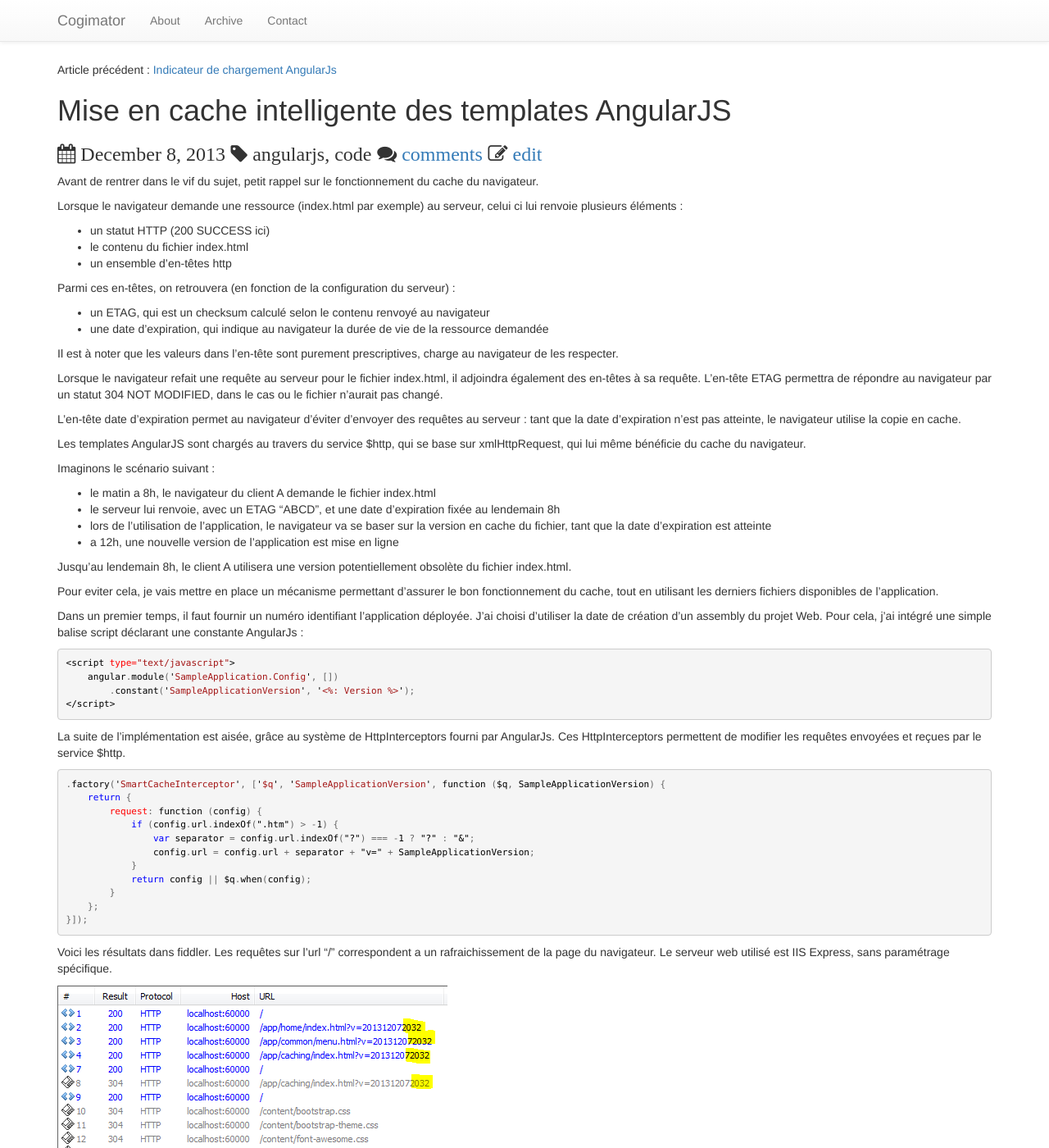
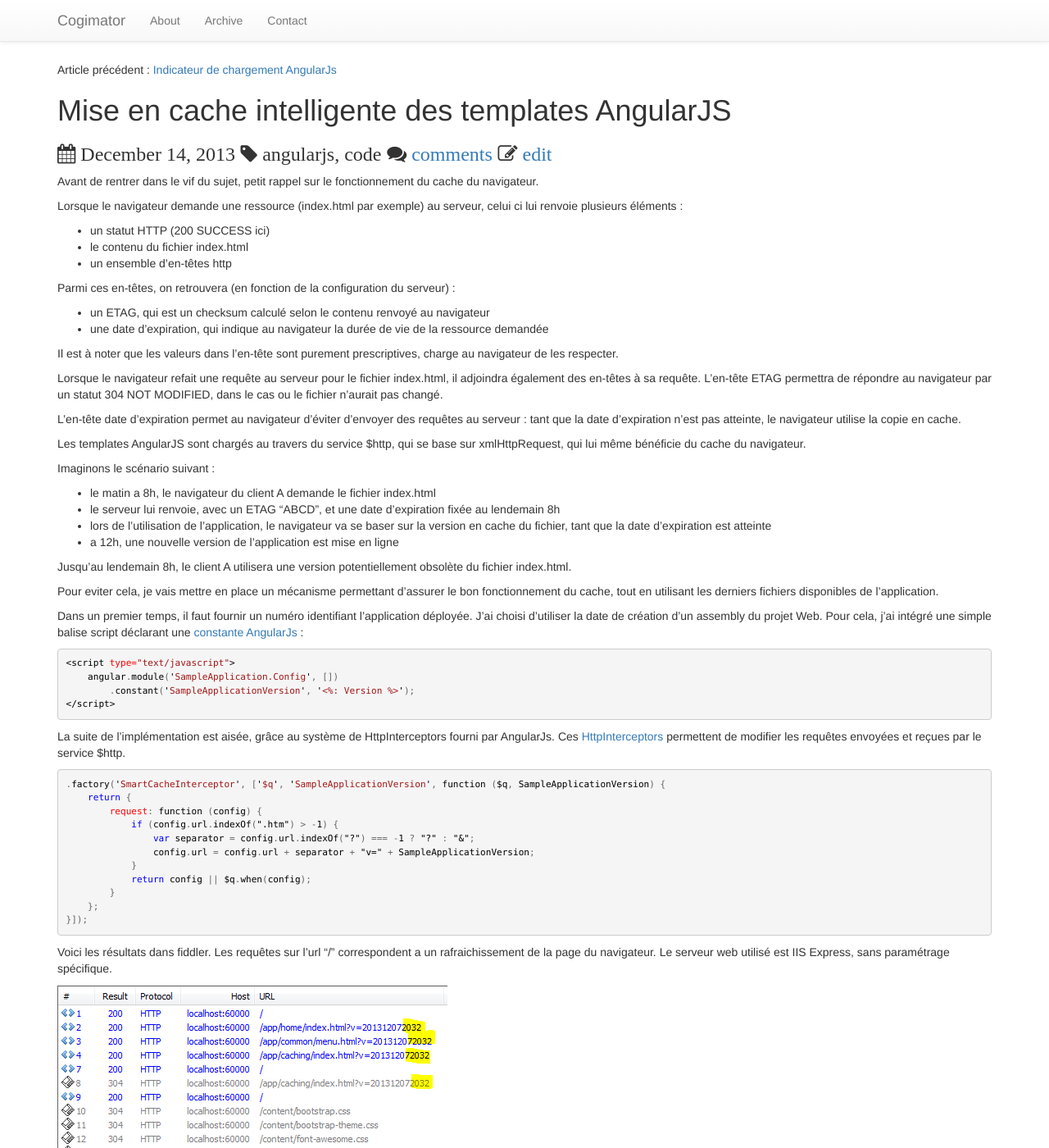
Before and after one commit to mathieubrun/mathieubrun.github.io, a Jekyll site: the page built from _posts/2013-12-14-templates-angular.markdown, in a window 1280 px wide and 1400 px high. Shown: the whole window at 82% size. Built offline with Jekyll 4.4.1, drawn with Linux system fonts in a browser that asks for light colours; nearby versions of some CDN libraries; Markdown is read by kramdown in place of the engine named in the settings; comment, search, counter and statistics services are not loaded; some of the changed text lies outside the part shown.

Commit message:
Post update

`````diff
--- a/_posts/2013-12-14-templates-angular.markdown
+++ b/_posts/2013-12-14-templates-angular.markdown
@@ -1,7 +1,7 @@
 ---
 layout: post
 title: "Mise en cache intelligente des templates AngularJS"
-date: 2013-12-08 -0800
+date: 2013-12-14 -0800
 categories: [angularjs, code]
 comments: true
 ---
@@ -38,7 +38,7 @@ Jusqu'au lendemain 8h, le client A utilisera une version potentiellement obsolè
 
 Pour eviter cela, je vais mettre en place un mécanisme permettant d'assurer le bon fonctionnement du cache, tout en utilisant les derniers fichiers disponibles de l'application.
 
-Dans un premier temps, il faut fournir un numéro identifiant l'application déployée. J'ai choisi d'utiliser la date de création d'un assembly du projet Web. Pour cela, j'ai intégré une simple balise script déclarant une constante AngularJs :
+Dans un premier temps, il faut fournir un numéro identifiant l'application déployée. J'ai choisi d'utiliser la date de création d'un assembly du projet Web. Pour cela, j'ai intégré une simple balise script déclarant une [constante AngularJs](http://docs.angularjs.org/api/AUTO.$provide#methods_constant) :
 
 ```` html
 <script type="text/javascript">
@@ -47,7 +47,7 @@ Dans un premier temps, il faut fournir un numéro identifiant l'application dép
 </script>
 ````
 
-La suite de l'implémentation est aisée, grâce au système de HttpInterceptors fourni par AngularJs. Ces HttpInterceptors permettent de modifier les requêtes envoyées et reçues par le service $http.
+La suite de l'implémentation est aisée, grâce au système de HttpInterceptors fourni par AngularJs. Ces [HttpInterceptors](http://docs.angularjs.org/api/ng.$http#description_interceptors) permettent de modifier les requêtes envoyées et reçues par le service $http.
 
 ```` javascript
 .factory('SmartCacheInterceptor', ['$q', 'SampleApplicationVersion', function ($q, SampleApplicationVersion) {
@@ -65,6 +65,6 @@ La suite de l'implémentation est aisée, grâce au système de HttpInterceptors
 
 Voici les résultats dans fiddler. Les requêtes sur l'url "/" correspondent a un rafraichissement de la page du navigateur. Le serveur web utilisé est IIS Express, sans paramétrage spécifique.
 
-![2013-12-14-templates-angular](/img/2013-12-14-templates-angular.png)
+![Capture fiddler](/img/2013-12-14-templates-angular.png)
 
 Le code source est disponible sur [github](https://github.com/mathieubrun/Samples.AngularBootstrapWebApi/tree/master/SampleApplication.Web)
`````
